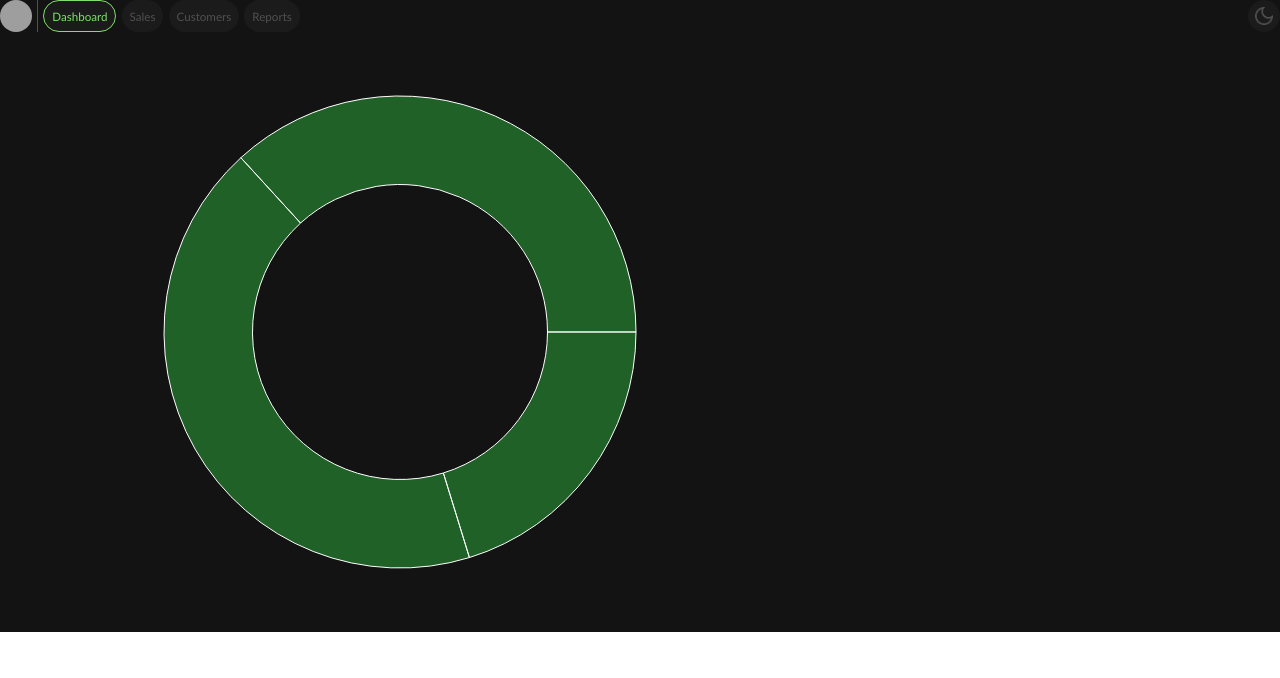
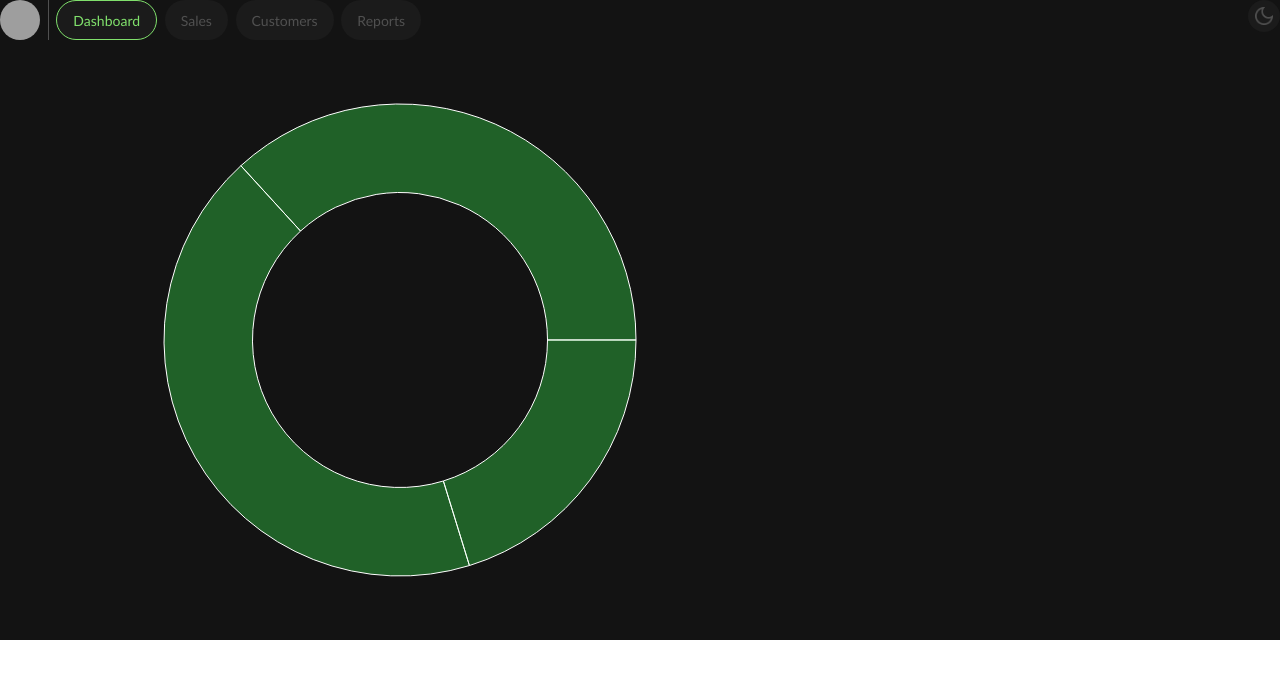
Before and after one commit to harukee-dev/CRM_analytics_dashboard, a React (Vite) app: page / in a window 1280 px wide. Shown: the top 678 px of the page. Built offline with nearby package versions, Linux system fonts and the light colour scheme; data requests are answered from the project's data file; grey boxes are pictures that could not be loaded.

Commit message:
увеличен масштаб header'а

```diff
--- a/src/Components/Header/header.module.css
+++ b/src/Components/Header/header.module.css
@@ -5,12 +5,12 @@
 
 .navigationContainer {
   display: flex;
-  gap: 0.4vw;
+  gap: 0.6vw;
 }
 
 .avatar {
-  width: 4vh;
-  height: 4vh;
+  width: 5vh;
+  height: 5vh;
   border-radius: 100%;
   cursor: pointer;
   transition: 0.2s;
@@ -22,19 +22,19 @@
 
 .line {
   width: 1px;
-  height: 4vh;
+  height: 5vh;
   background-color: #505050;
 }
 
 .button {
-  height: 4vh;
+  height: 5vh;
   font-family: 'Gill Sans', 'Gill Sans MT', Calibri, 'Trebuchet MS', sans-serif;
-  font-size: 1.45vh;
+  font-size: 1.75vh;
   color: #505050;
   background-color: #1b1b1b;
-  padding: 0 1vh;
+  padding: 0 2vh;
   border: none;
-  border-radius: 2vh;
+  border-radius: 3vh;
   cursor: pointer;
   transition: 0.2s;
 }
@@ -44,14 +44,14 @@
 }
 
 .buttonActive {
-  height: 4vh;
+  height: 5vh;
   font-family: 'Gill Sans', 'Gill Sans MT', Calibri, 'Trebuchet MS', sans-serif;
-  font-size: 1.45vh;
+  font-size: 1.75vh;
   color: #80e06c;
   background-color: #1b1b1b;
-  padding: 0 1vh;
+  padding: 0 2vh;
   border: 1px solid #80e06c;
-  border-radius: 2vh;
+  border-radius: 3vh;
   cursor: pointer;
   transition: 0.2s;
 }
```
